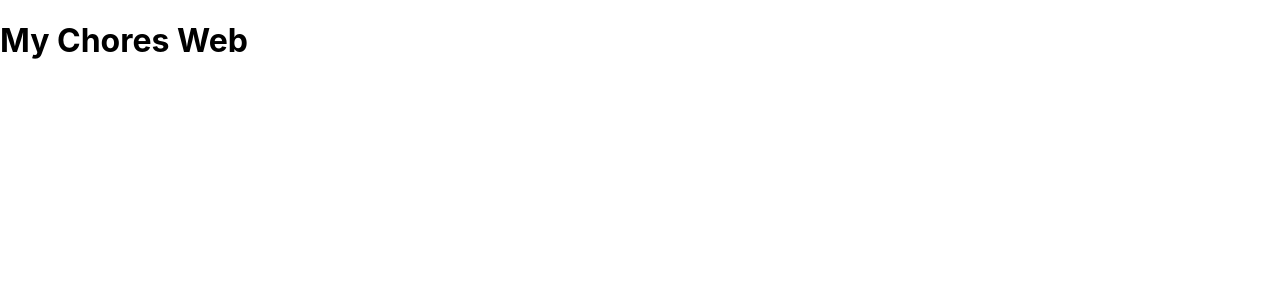
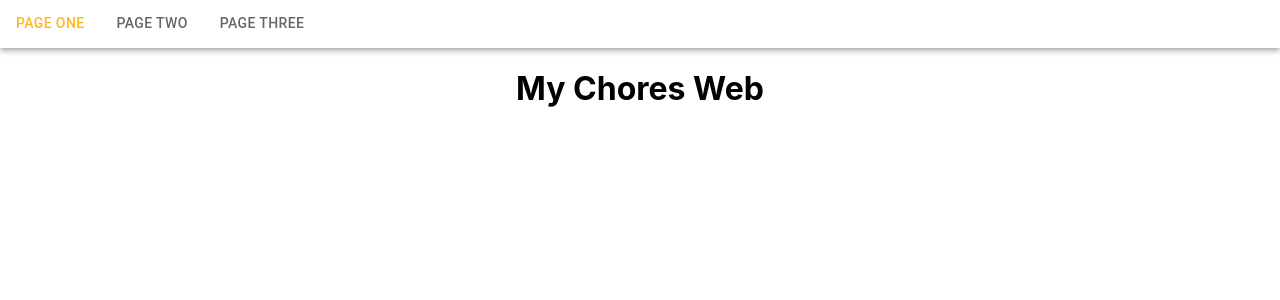
Before and after one commit to henrytranvn93/myChores-web, a React (Create React App) app in the folder client/: page / in a window 1280 px wide. Shown: the top 300 px of the page. Built offline with nearby package versions, Linux system fonts and the light colour scheme.

Commit message:
adding nav heading, install material ui and redux

```diff
--- a/client/package.json
+++ b/client/package.json
@@ -5,7 +5,7 @@
   "dependencies": {
     "@emotion/react": "^11.9.3",
     "@emotion/styled": "^11.9.3",
-    "@mui/material": "^5.8.6",
+    "@mui/material": "^5.8.7",
     "@testing-library/jest-dom": "^5.16.4",
     "@testing-library/react": "^13.3.0",
     "@testing-library/user-event": "^13.5.0",
@@ -15,6 +15,7 @@
     "@types/react-dom": "^18.0.5",
     "react": "^18.2.0",
     "react-dom": "^18.2.0",
+    "react-redux": "^8.0.2",
     "react-scripts": "5.0.1",
     "typescript": "^4.7.4",
     "web-vitals": "^2.1.4"
@@ -42,5 +43,8 @@
       "last 1 firefox version",
       "last 1 safari version"
     ]
+  },
+  "devDependencies": {
+    "prettier": "2.7.1"
   }
 }
--- a/client/src/App.tsx
+++ b/client/src/App.tsx
@@ -1,10 +1,25 @@
 import React from 'react';
+import Navheader from './components/Navheader/Navheader';
+
+import { ThemeProvider, createTheme } from "@mui/material";
+
+const theme = createTheme({
+  palette: {
+    primary: {
+      main: '#fff'
+    },
+    secondary: {
+      main: '#FFB81C'
+    }
+  }
+});
 
 function App() {
   return (
-    <div className="App">
-      <h1>My Chores Web</h1>
-    </div>
+    <ThemeProvider theme={theme}>
+      <Navheader/>
+      <h1 style={{display: "flex", justifyContent: "center"}}>My Chores Web</h1>
+    </ThemeProvider>
   );
 }
 
--- /dev/null
+++ b/client/src/components/Navheader/Navheader.tsx
@@ -0,0 +1,24 @@
+import React, { useState } from "react";
+import { AppBar, Tabs, Tab } from "@mui/material";
+
+type Props = {};
+
+export default function Navheader({}: Props) {
+
+
+    const [navVal, setNavVal] = useState<String>("One");
+
+    const handleChange = (e: React.SyntheticEvent, newValue: String) => {
+        setNavVal(newValue);
+    }
+
+  return (
+    <AppBar position="static">
+      <Tabs value={navVal} onChange={handleChange} textColor="secondary">
+        <Tab label="Page One" value="One"/>
+        <Tab label="Page Two" value="Two"/>
+        <Tab label="Page Three" value="Three"/>
+      </Tabs>
+    </AppBar>
+  );
+}
```
Also changed, not shown: 1 other file (tests, documents, lock files or other folders).
